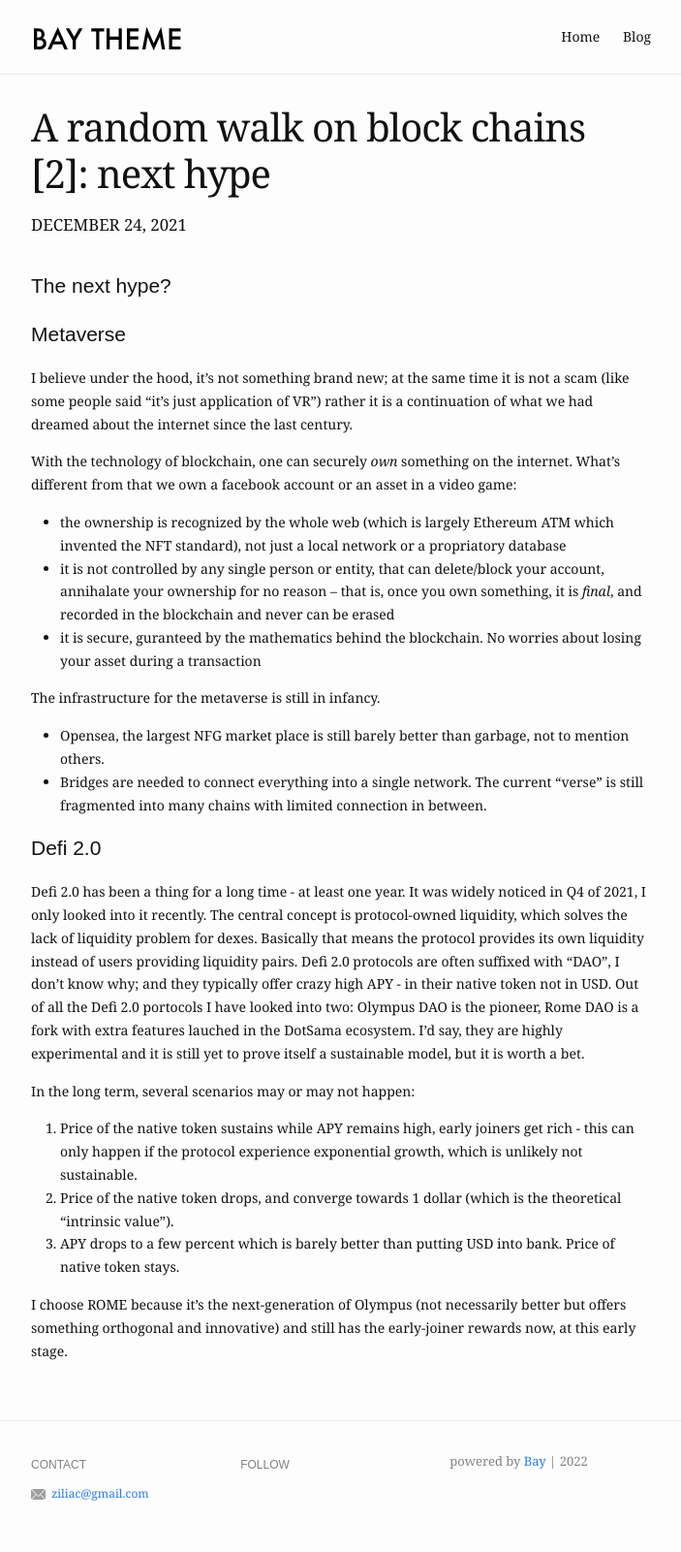
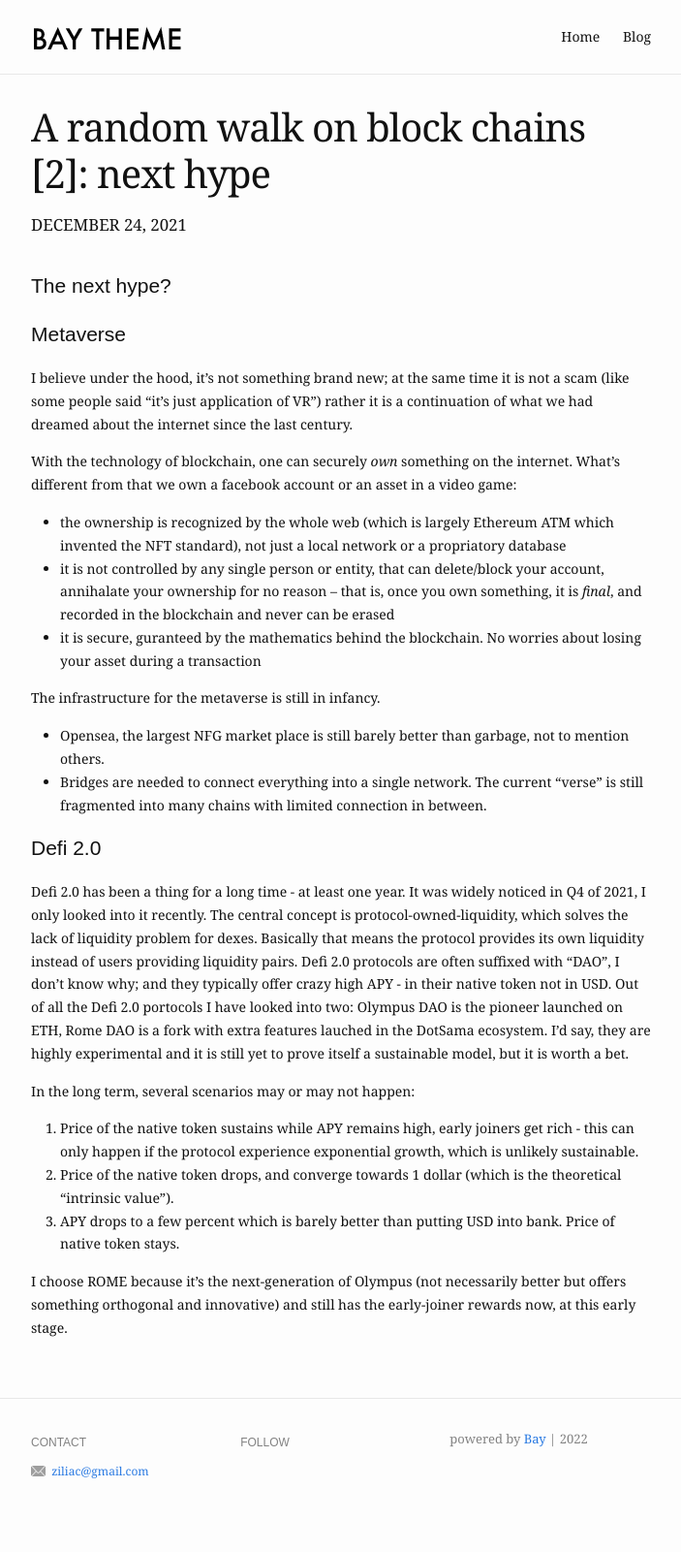
Before and after one commit to idiotekk/idiotekk.github.io, a Jekyll site: the page built from _posts/2021-11-27-blockchain_3.md, in a window 1280 px wide. Shown: the whole page at 97% size, without its empty margins (288-991 px from the left). Built offline with Jekyll 4.4.1, drawn with Linux system fonts in a browser that asks for light colours; after the commit the page ends 1578 px from its top, so only the background shows below that.

Commit message:
Update 2021-11-27-blockchain_3.md

```diff
--- a/_posts/2021-11-27-blockchain_3.md
+++ b/_posts/2021-11-27-blockchain_3.md
@@ -25,12 +25,12 @@ The infrastructure for the metaverse is still in infancy.
 
 # Defi 2.0
 Defi 2.0 has been a thing for a long time - at least one year. It was widely noticed in Q4 of 2021, I only looked into it recently.
-The central concept is protocol-owned liquidity, which solves the lack of liquidity problem for dexes. Basically that means the protocol provides its own liquidity instead of users providing liquidity pairs.
+The central concept is protocol-owned-liquidity, which solves the lack of liquidity problem for dexes. Basically that means the protocol provides its own liquidity instead of users providing liquidity pairs.
 Defi 2.0 protocols are often suffixed with "DAO", I don't know why; and they typically offer crazy high APY - in their native token not in USD.
-Out of all the Defi 2.0 portocols I have looked into two: Olympus DAO is the pioneer, Rome DAO is a fork with extra features lauched in the DotSama ecosystem. I'd say, they are highly experimental and it is still yet to prove itself a sustainable model, but it is worth a bet.
+Out of all the Defi 2.0 portocols I have looked into two: Olympus DAO is the pioneer launched on ETH, Rome DAO is a fork with extra features lauched in the DotSama ecosystem. I'd say, they are highly experimental and it is still yet to prove itself a sustainable model, but it is worth a bet.
 
 In the long term, several scenarios may or may not happen:
-1. Price of the native token sustains while APY remains high, early joiners get rich - this can only happen if the protocol experience exponential growth, which is unlikely not sustainable.
+1. Price of the native token sustains while APY remains high, early joiners get rich - this can only happen if the protocol experience exponential growth, which is unlikely sustainable.
 2. Price of the native token drops, and converge towards 1 dollar (which is the theoretical "intrinsic value").
 3. APY drops to a few percent which is barely better than putting USD into bank. Price of native token stays.
 
```
